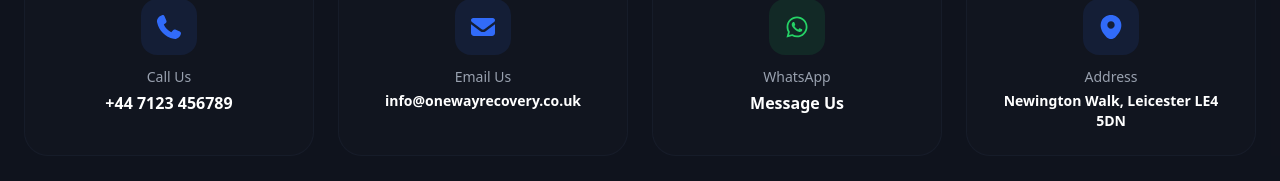
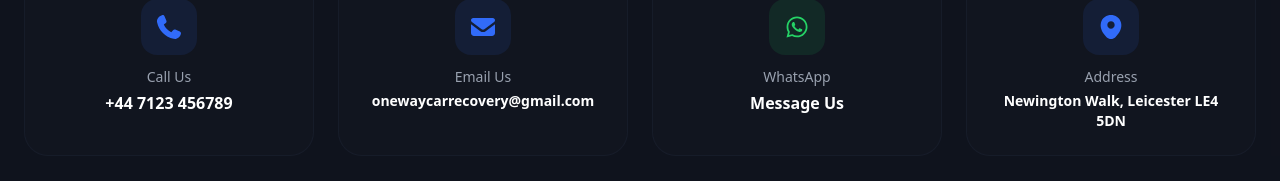
Before and after one commit to kawansalah/OneWayRecovery, a React (Vite) app: page / in a window 1280 px wide. Shown: the part 6449-6630 px from the top of the page. Built offline with nearby package versions, Linux system fonts and the light colour scheme.

Commit message:
Update contact email in footer to onewaycarrecovery@gmail.com

```diff
--- a/src/components/Footer.tsx
+++ b/src/components/Footer.tsx
@@ -70,7 +70,7 @@ export default function Footer() {
           </a>
 
           <a
-            href="mailto:info@onewayrecovery.co.uk"
+            href="mailto:onewaycarrecovery@gmail.com"
             className="group bg-rich-black/50 border border-slate-muted/20 hover:border-brand-primary rounded-2xl sm:rounded-3xl p-5 sm:p-6 transition-all duration-300 hover:shadow-lg hover:shadow-brand-primary/10 active:scale-95"
           >
             <div className="flex flex-col items-center text-center space-y-2 sm:space-y-3">
@@ -85,7 +85,7 @@ export default function Footer() {
                   Email Us
                 </p>
                 <p className="text-white font-semibold group-hover:text-brand-primary transition-colors text-xs sm:text-sm break-all">
-                  info@onewayrecovery.co.uk
+                  onewaycarrecovery@gmail.com
                 </p>
               </div>
             </div>
```
